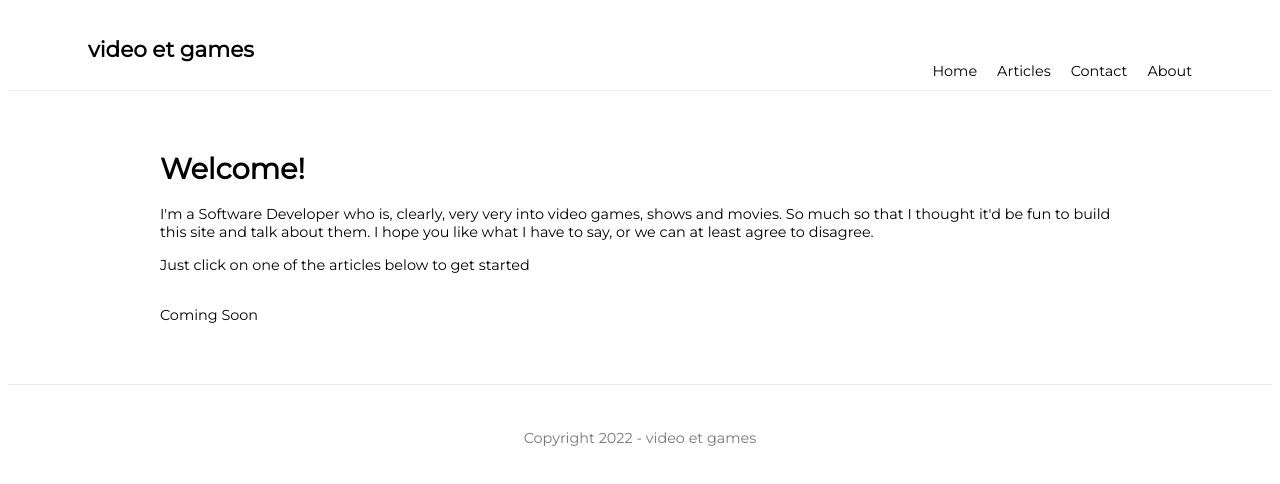
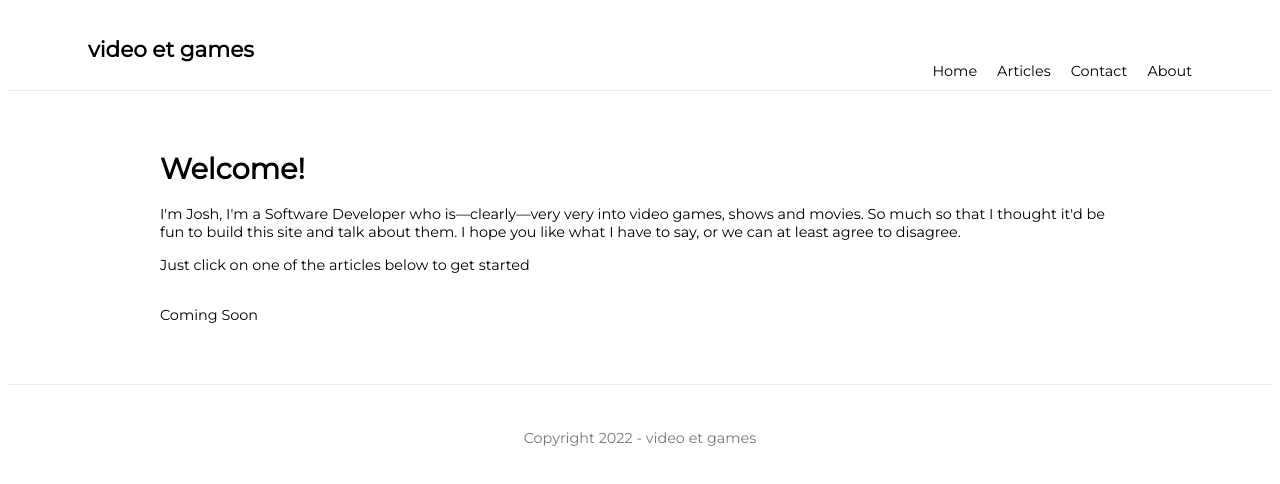
Before and after one commit to joshuakalejaiye/personal-blog-v2, a Next.js app: page / in a window 1280 px wide. Shown: the top 484 px of the page. Built offline with nearby package versions, Linux system fonts and the light colour scheme.

Commit message:
added programmatic titles to every page

```diff
--- a/components/Layout/Layout.tsx
+++ b/components/Layout/Layout.tsx
@@ -1,12 +1,19 @@
 import React, { FC } from "react"
+import Head from "next/head"
 import Footer from "../Footer/Footer"
 import Header from "../Header/Header"
 import * as Styled from "./Layout.styles"
 
-interface LayoutProps {}
+interface LayoutProps {
+  title: string
+}
 
-const Layout: FC<LayoutProps> = ({ children }) => (
+const Layout: FC<LayoutProps> = ({ children, title = "video et games" }) => (
   <div className="layout">
+    <Head>
+      <title>{title}</title>
+      <link rel="icon" href="/favicon.ico" />
+    </Head>
     <Header />
     <Styled.Content>{children}</Styled.Content>
     <Footer />
--- a/pages/_app.tsx
+++ b/pages/_app.tsx
@@ -4,7 +4,6 @@ import { ReactQueryDevtools } from "react-query/devtools"
 import { composeWithDevTools } from "redux-devtools-extension"
 import { createStore } from "redux"
 import { Provider as ReduxProvider } from "react-redux"
-import Layout from "../components/Layout/Layout"
 import "../styles/globals.css"
 // eslint-disable-next-line import/no-named-as-default
 import rootReducer from "../reducers/rootReducers"
@@ -30,9 +29,7 @@ const MyApp: FC<MyAppProps> = ({ Component, pageProps }) => {
   return (
     <QueryClientProvider client={queryClient}>
       <ReduxProvider store={store}>
-        <Layout>
-          <Component {...pageProps} />
-        </Layout>
+        <Component {...pageProps} />
       </ReduxProvider>
       <ReactQueryDevtools initialIsOpen={false} />
     </QueryClientProvider>
--- a/pages/articles.tsx
+++ b/pages/articles.tsx
@@ -1,5 +1,7 @@
 import React, { FC, useEffect, useState } from "react"
 import styled from "styled-components"
+import { websiteName } from "."
+import Layout from "../components/Layout/Layout"
 import SearchBar from "../components/SearchBar/SearchBar"
 import SingleArticle from "../components/SingleArticle/SingleArticle"
 import useArticles from "../hooks/useArticles"
@@ -15,6 +17,7 @@ const StyledContainer = styled.div`
 const StyledLister = styled.div``
 
 const Articles: FC = () => {
+  const pageTitle = `${Articles.name} - ${websiteName}`
   const [data, status] = useArticles()
 
   const [dataSource, setDataSource] = useState(data)
@@ -27,6 +30,7 @@ const Articles: FC = () => {
 
   if (status === "success") {
     return (
+      <Layout title={pageTitle}>
         <StyledContainer>
           <StyledTitle>Articles</StyledTitle>
           <SearchBar handleSearch={setDataSource} />
@@ -40,6 +44,7 @@ const Articles: FC = () => {
               ))}
           </StyledLister>
         </StyledContainer>
+      </Layout>
     )
   }
 
--- a/pages/index.tsx
+++ b/pages/index.tsx
@@ -1,29 +1,25 @@
-import Head from "next/head"
+import Layout from "../components/Layout/Layout"
 
-const Home = () => (
-  <div>
-    <Head>
-      <title>video et games</title>
-      <meta
-        name="description"
-        content="my thoughts on movies, tv and video games"
-      />
-      <link rel="icon" href="/favicon.ico" />
-    </Head>
+export const websiteName = "video et games"
 
+const Home = () => {
+  const pageTitle = `${Home.name} - ${websiteName}`
+  return (
+    <Layout title={pageTitle}>
       <div>
         <h1>Welcome!</h1>
         <p>
-        I&apos;m a Software Developer who is, clearly, very very into video
-        games, shows and movies. So much so that I thought it&apos;d be fun to
-        build this site and talk about them. I hope you like what I have to say,
-        or we can at least agree to disagree.
+          I&apos;m Josh, I&apos;m a Software Developer who is—clearly—very very
+          into video games, shows and movies. So much so that I thought
+          it&apos;d be fun to build this site and talk about them. I hope you
+          like what I have to say, or we can at least agree to disagree.
         </p>
         <p>Just click on one of the articles below to get started</p>
         <br />
         <div>Coming Soon</div>
       </div>
-  </div>
+    </Layout>
   )
+}
 
 export default Home
```
Also changed, not shown: pages/about.tsx (+10 -4 lines), pages/articles/[id].tsx (+10 -2 lines), pages/contact.tsx (+10 -5 lines). Lines whose indentation alone changed are shown as unchanged.
